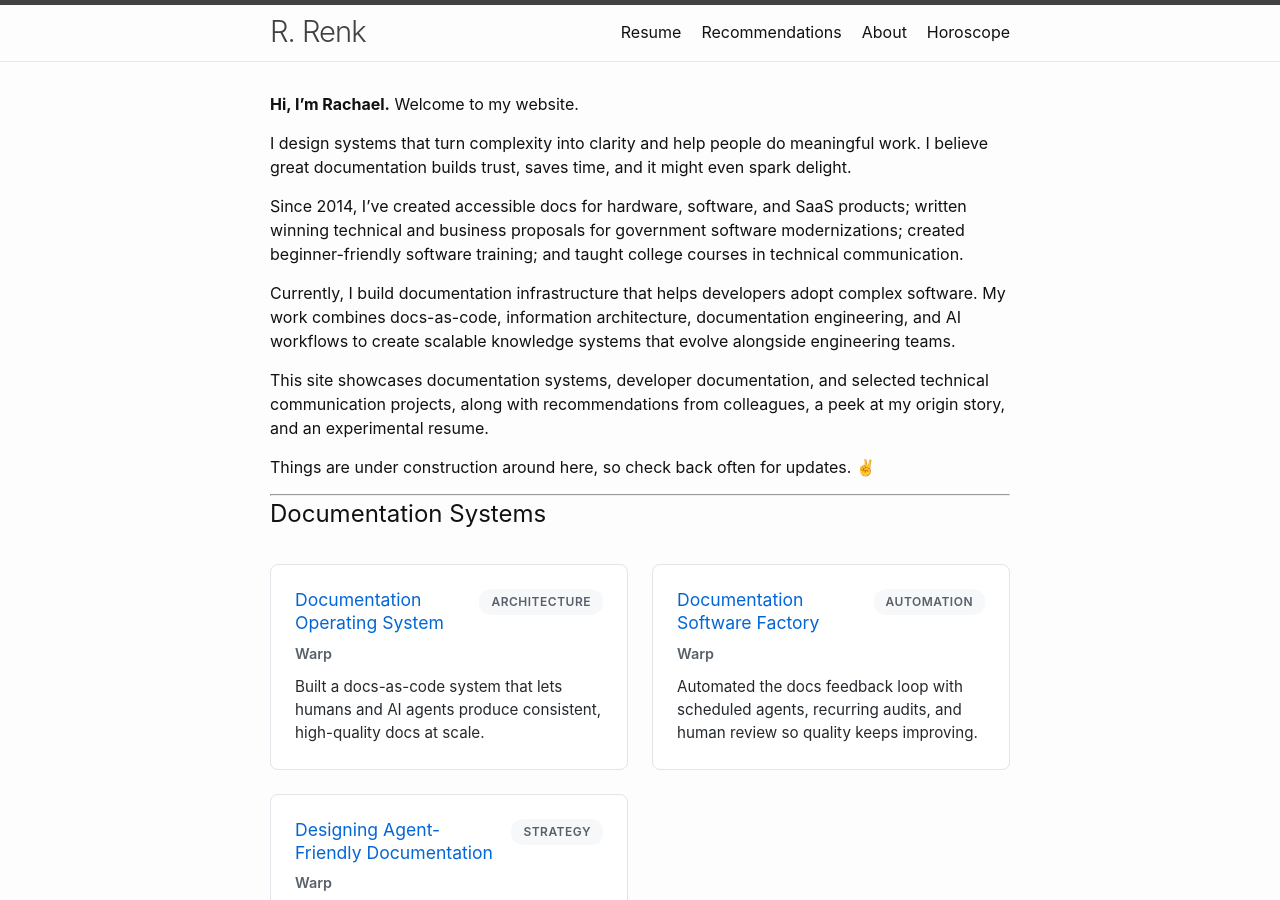
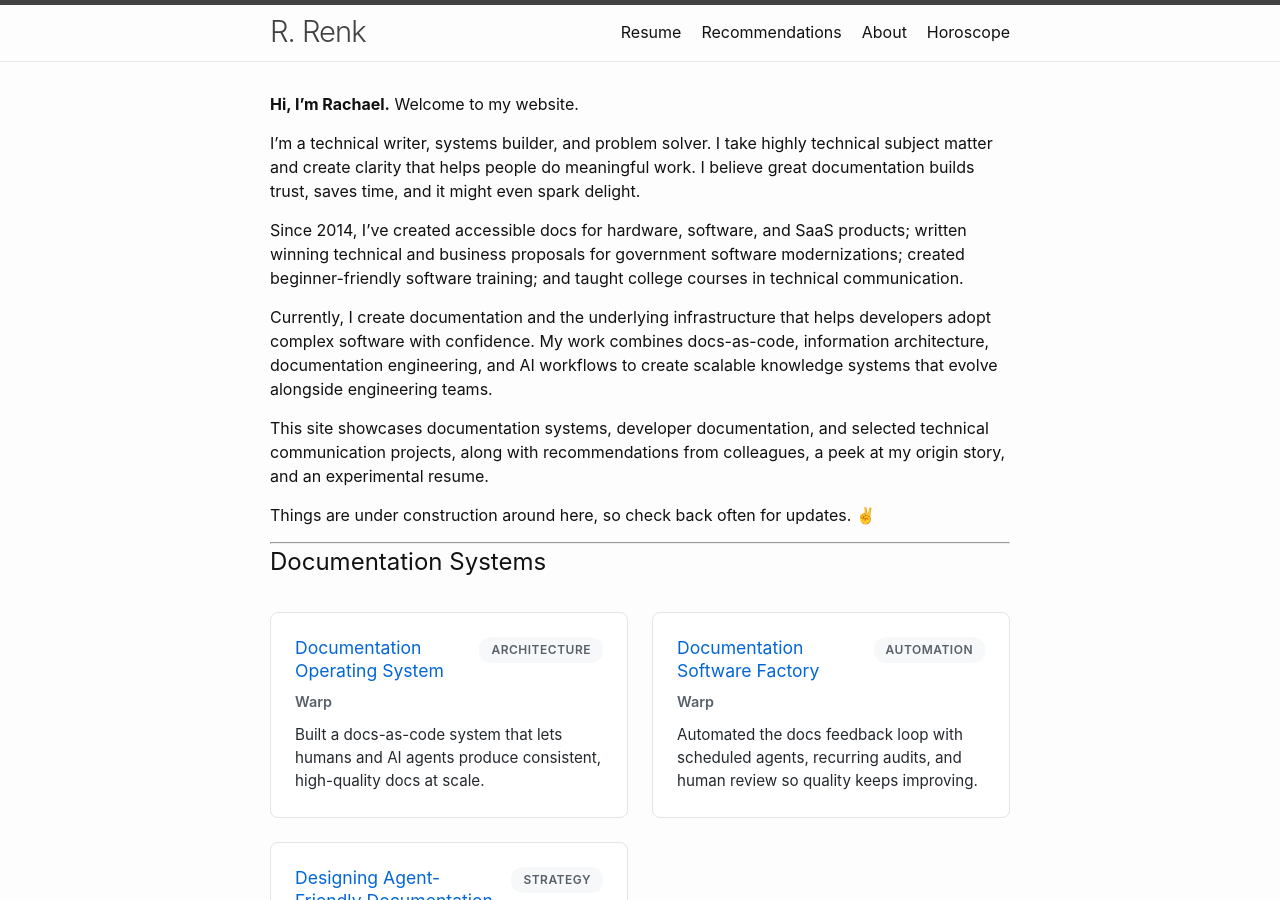
Before and after one commit to rachaelrenk/rachaelrenk.github.io, a Jekyll site: the page built from docs/index.markdown, in a window 1280 px wide and 900 px high. Built offline with Jekyll 4.4.1, drawn with Linux system fonts in a browser that asks for light colours.

Commit message:
Update personal introduction in index.markdown
Revised personal introduction and updated current work description for clarity.

```diff
--- a/docs/index.markdown
+++ b/docs/index.markdown
@@ -6,11 +6,11 @@ order: 1
 
 **Hi, I'm Rachael.** Welcome to my website.
 
-I design systems that turn complexity into clarity and help people do meaningful work. I believe great documentation builds trust, saves time, and it might even spark delight.
+I'm a technical writer, systems builder, and problem solver. I take highly technical subject matter and create clarity that helps people do meaningful work. I believe great documentation builds trust, saves time, and it might even spark delight.
 
 Since 2014, I've created accessible docs for hardware, software, and SaaS products; written winning technical and business proposals for government software modernizations; created beginner-friendly software training; and taught college courses in technical communication.
 
-Currently, I build documentation infrastructure that helps developers adopt complex software. My work combines docs-as-code, information architecture, documentation engineering, and AI workflows to create scalable knowledge systems that evolve alongside engineering teams.
+Currently, I create documentation and the underlying infrastructure that helps developers adopt complex software with confidence. My work combines docs-as-code, information architecture, documentation engineering, and AI workflows to create scalable knowledge systems that evolve alongside engineering teams.
 
 This site showcases documentation systems, developer documentation, and selected technical communication projects, along with recommendations from colleagues, a peek at my origin story, and an experimental resume.
 
```
